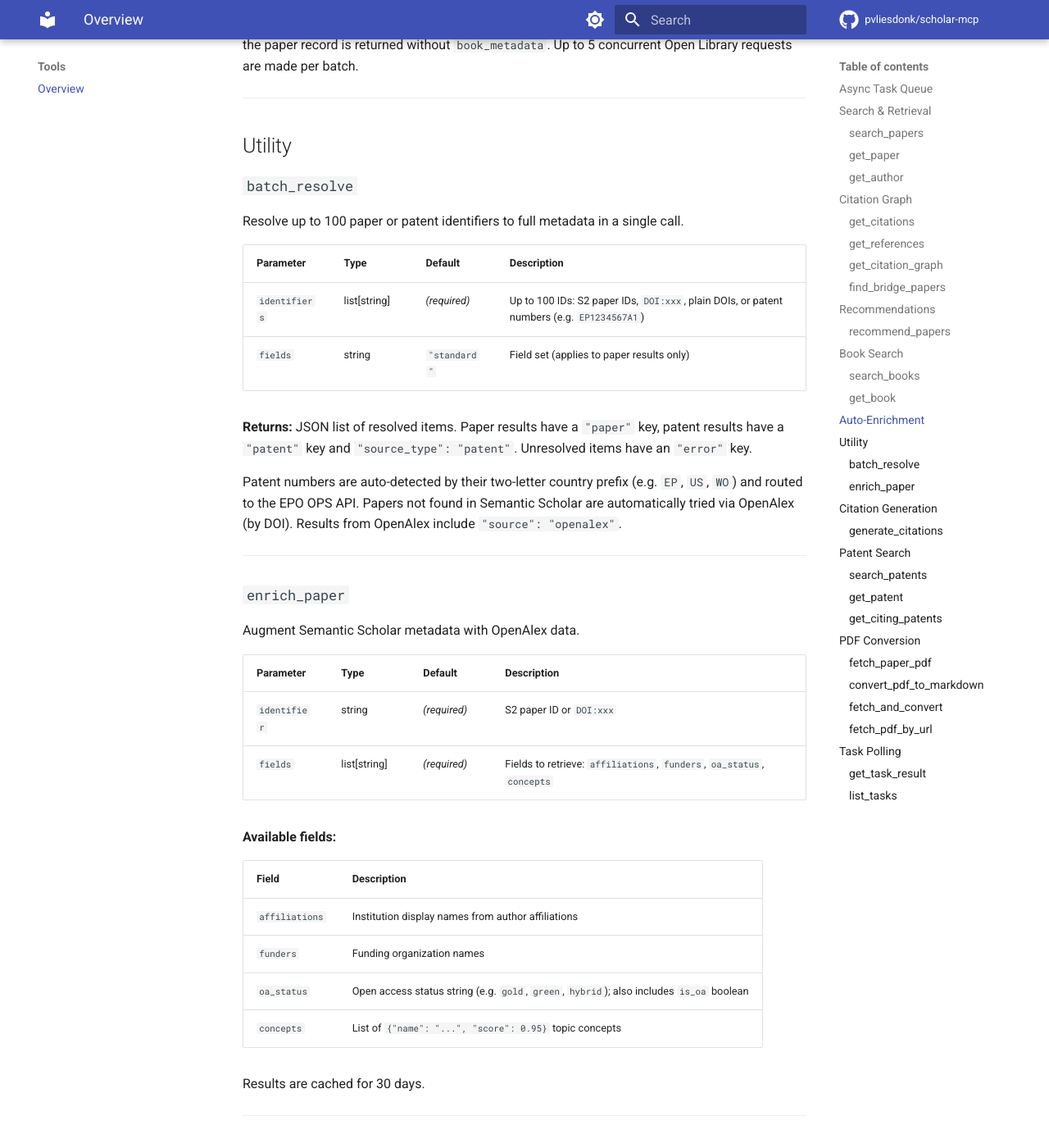
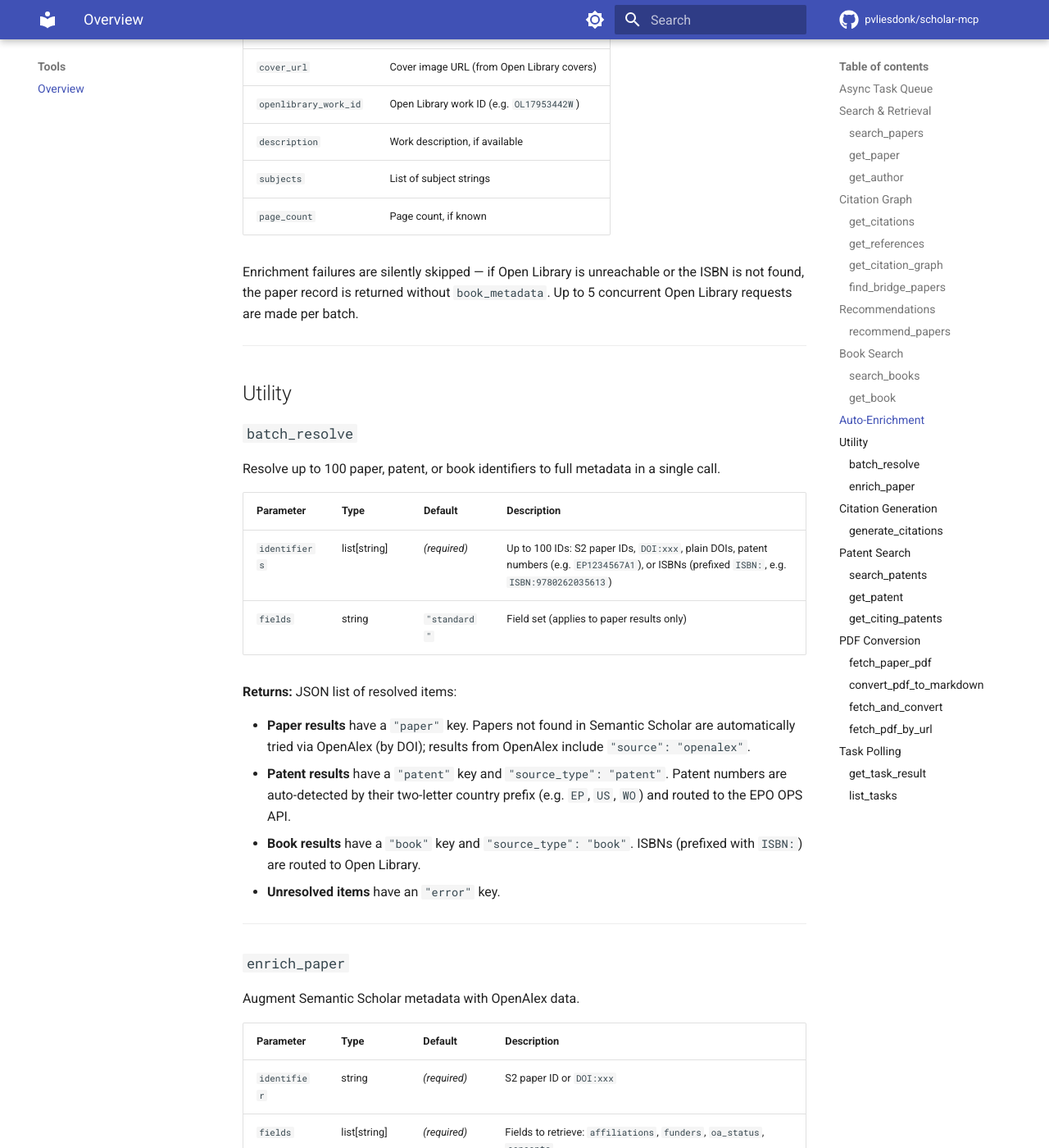
Before and after one commit to pvliesdonk/scholar-mcp, an MkDocs documentation site: the page built from docs/tools/index.md, in a window 1280 px wide and 1400 px high, scrolled down 8322 px. Shown: the whole window at 82% size. Built offline with MkDocs 1.6.1 and Material for MkDocs 9.7.7, drawn with Linux system fonts in a browser that asks for light colours; comment, search, counter and statistics services are not loaded; some of the changed text lies outside the part shown.

Commit message:
docs: update search_books and batch_resolve documentation
Reflects new title/author parameters on search_books, query-as-optional
behavior, author broadening, and ISBN: routing on batch_resolve.

Co-Authored-By: Claude Sonnet 4.6 <noreply@anthropic.com>

```diff
--- a/docs/tools/index.md
+++ b/docs/tools/index.md
@@ -210,12 +210,18 @@ Book tools use [Open Library](https://openlibrary.org/) as their data source. No
 
 ### `search_books`
 
-Search for books by title, author, ISBN, or free text via Open Library.
+Search for books by title, author, or free text via Open Library. For best results, use the `title` and `author` parameters rather than `query` — they use dedicated search indexes and return far better results.
 
 | Parameter | Type | Default | Description |
 |---|---|---|---|
-| `query` | string | *(required)* | Search query — title, author name, ISBN, or keywords |
+| `query` | string | `null` | Free-text fallback. Use `title`/`author` when known. |
+| `title` | string | `null` | Book title or partial title (recommended). |
+| `author` | string | `null` | Author name (recommended). |
 | `limit` | int | `10` | Maximum results to return (max 50) |
+
+At least one of `query`, `title`, or `author` must be provided.
+
+When only `query` is given, it is first tried as a title search (better relevance) and falls back to free-text if no results are found. When `author` is given with multiple tokens (e.g. "Frank Duffy") and initial results are thin, a broadened search is automatically attempted to catch name variants (e.g. Frank → Francis).
 
 **Returns:** JSON list of book records. Each record contains:
 
@@ -294,16 +300,19 @@ Enrichment failures are silently skipped — if Open Library is unreachable or t
 
 ### `batch_resolve`
 
-Resolve up to 100 paper or patent identifiers to full metadata in a single call.
+Resolve up to 100 paper, patent, or book identifiers to full metadata in a single call.
 
 | Parameter | Type | Default | Description |
 |---|---|---|---|
-| `identifiers` | list[string] | *(required)* | Up to 100 IDs: S2 paper IDs, `DOI:xxx`, plain DOIs, or patent numbers (e.g. `EP1234567A1`) |
+| `identifiers` | list[string] | *(required)* | Up to 100 IDs: S2 paper IDs, `DOI:xxx`, plain DOIs, patent numbers (e.g. `EP1234567A1`), or ISBNs (prefixed `ISBN:`, e.g. `ISBN:9780262035613`) |
 | `fields` | string | `"standard"` | Field set (applies to paper results only) |
 
-**Returns:** JSON list of resolved items. Paper results have a `"paper"` key, patent results have a `"patent"` key and `"source_type": "patent"`. Unresolved items have an `"error"` key.
+**Returns:** JSON list of resolved items:
 
-Patent numbers are auto-detected by their two-letter country prefix (e.g. `EP`, `US`, `WO`) and routed to the EPO OPS API. Papers not found in Semantic Scholar are automatically tried via OpenAlex (by DOI). Results from OpenAlex include `"source": "openalex"`.
+- **Paper results** have a `"paper"` key. Papers not found in Semantic Scholar are automatically tried via OpenAlex (by DOI); results from OpenAlex include `"source": "openalex"`.
+- **Patent results** have a `"patent"` key and `"source_type": "patent"`. Patent numbers are auto-detected by their two-letter country prefix (e.g. `EP`, `US`, `WO`) and routed to the EPO OPS API.
+- **Book results** have a `"book"` key and `"source_type": "book"`. ISBNs (prefixed with `ISBN:`) are routed to Open Library.
+- **Unresolved items** have an `"error"` key.
 
 ---
 
```
